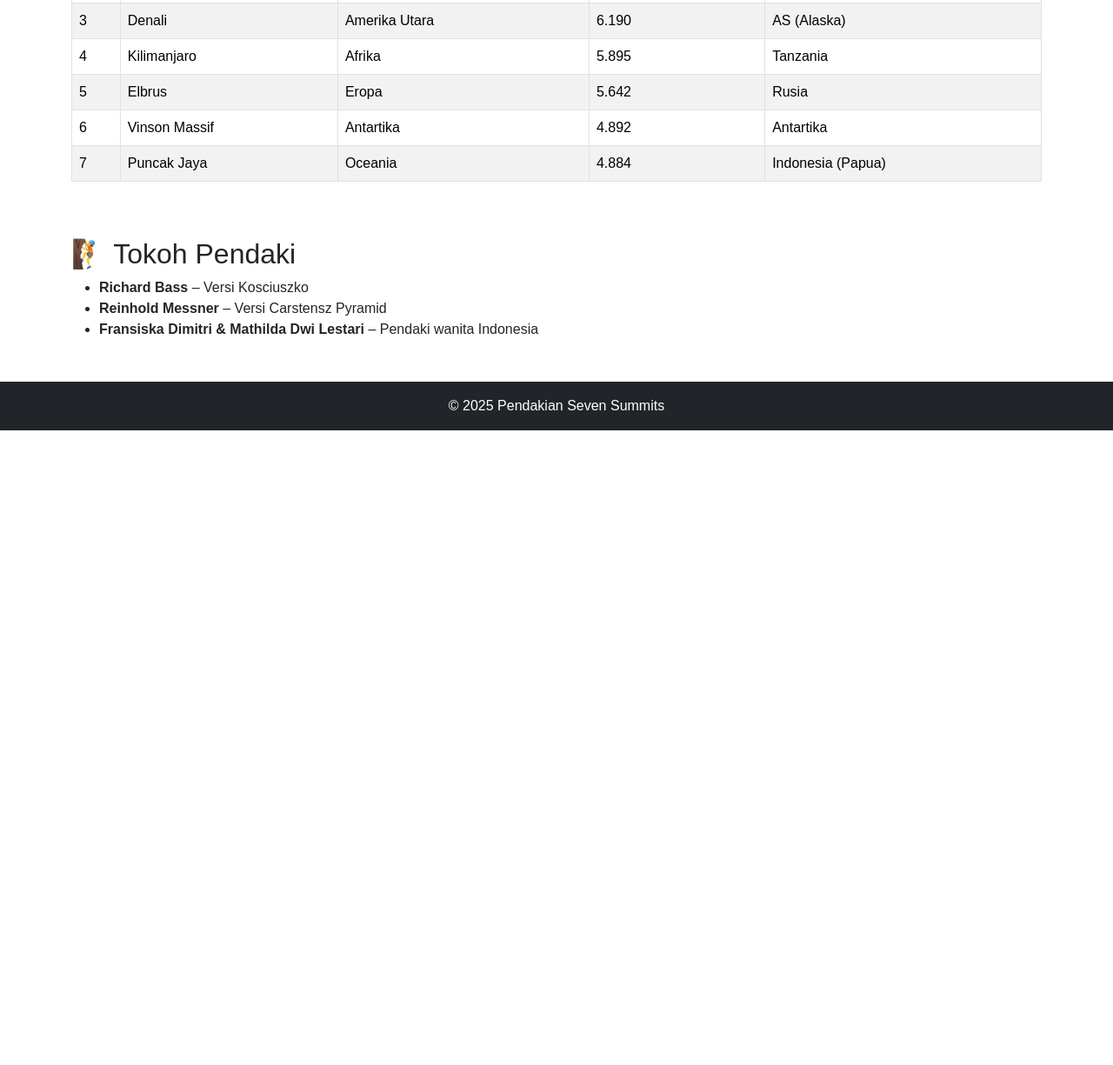
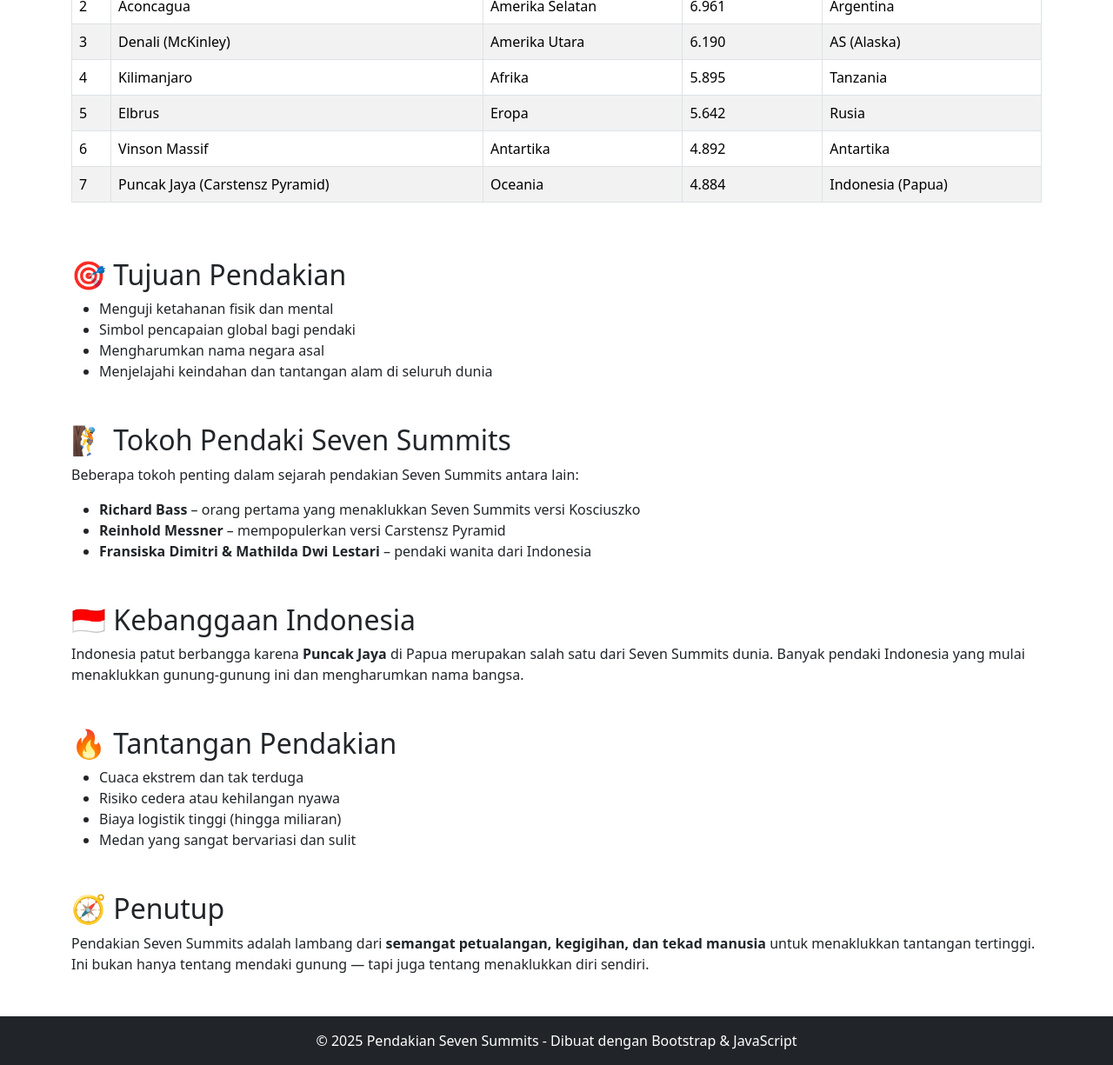
Before and after one commit to wignyo11/seven-summit, a plain HTML site: page index.html in a window 1280 px wide. Shown: the part 587-1812 px from the top of the page at 87% size. Before the commit the page ends 1082 px from the top, so only its background shows below. Drawn offline with nearby package versions, Linux system fonts and the light colour scheme.

Commit message:
Update index.html

```diff
--- a/index.html
+++ b/index.html
@@ -6,8 +6,6 @@
   <meta name="viewport" content="width=device-width, initial-scale=1">
   <!-- Bootstrap CSS -->
   <link href="https://cdn.jsdelivr.net/npm/bootstrap@5.3.3/dist/css/bootstrap.min.css" rel="stylesheet">
-  <!-- Custom CSS -->
-  <link href="css/style.css" rel="stylesheet">
 </head>
 <body>
 
@@ -15,18 +13,6 @@
   <nav class="navbar navbar-expand-lg navbar-dark bg-dark">
     <div class="container">
       <a class="navbar-brand" href="#">Seven Summits</a>
-      <button class="navbar-toggler" type="button" data-bs-toggle="collapse" data-bs-target="#navbarNav"
-              aria-controls="navbarNav" aria-expanded="false" aria-label="Toggle navigation">
-        <span class="navbar-toggler-icon"></span>
-      </button>
-      <div class="collapse navbar-collapse" id="navbarNav">
-        <ul class="navbar-nav ms-auto">
-          <li class="nav-item"><a class="nav-link" href="#apa-itu">Apa itu</a></li>
-          <li class="nav-item"><a class="nav-link" href="#daftar">Daftar</a></li>
-          <li class="nav-item"><a class="nav-link" href="#tokoh">Tokoh</a></li>
-          <li class="nav-item"><a class="nav-link" href="#kontak">Kontak</a></li>
-        </ul>
-      </div>
     </div>
   </nav>
 
@@ -36,54 +22,95 @@
     <p class="lead">Tantangan tertinggi dari 7 benua dunia</p>
   </header>
 
-  <!-- Konten Utama -->
+  <!-- Konten -->
   <main class="container my-5">
-    <!-- Seksi Apa itu Seven Summits -->
-    <section id="apa-itu" class="mb-5">
+    <section class="mb-5">
       <h2>🌍 Apa itu Seven Summits?</h2>
-      <p><strong>Seven Summits</strong> adalah sebutan untuk tujuh gunung tertinggi di masing-masing benua.</p>
+      <p>
+        <strong>Seven Summits</strong> adalah sebutan untuk tujuh gunung tertinggi di masing-masing dari tujuh benua di dunia.
+        Menyelesaikan pendakian ke ketujuh puncak ini adalah pencapaian luar biasa bagi para pendaki gunung.
+      </p>
     </section>
 
-    <!-- Daftar Gunung -->
-    <section id="daftar" class="mb-5">
+    <section class="mb-5">
       <h2>📌 Daftar Gunung Seven Summits</h2>
       <div class="table-responsive">
         <table class="table table-bordered table-striped">
           <thead class="table-dark">
-            <tr><th>#</th><th>Gunung</th><th>Benua</th><th>Tinggi (m)</th><th>Negara</th></tr>
+            <tr>
+              <th>#</th>
+              <th>Gunung</th>
+              <th>Benua</th>
+              <th>Tinggi (m)</th>
+              <th>Negara</th>
+            </tr>
           </thead>
           <tbody>
             <tr><td>1</td><td>Everest</td><td>Asia</td><td>8.848</td><td>Nepal/Tibet</td></tr>
             <tr><td>2</td><td>Aconcagua</td><td>Amerika Selatan</td><td>6.961</td><td>Argentina</td></tr>
-            <tr><td>3</td><td>Denali</td><td>Amerika Utara</td><td>6.190</td><td>AS (Alaska)</td></tr>
+            <tr><td>3</td><td>Denali (McKinley)</td><td>Amerika Utara</td><td>6.190</td><td>AS (Alaska)</td></tr>
             <tr><td>4</td><td>Kilimanjaro</td><td>Afrika</td><td>5.895</td><td>Tanzania</td></tr>
             <tr><td>5</td><td>Elbrus</td><td>Eropa</td><td>5.642</td><td>Rusia</td></tr>
             <tr><td>6</td><td>Vinson Massif</td><td>Antartika</td><td>4.892</td><td>Antartika</td></tr>
-            <tr><td>7</td><td>Puncak Jaya</td><td>Oceania</td><td>4.884</td><td>Indonesia (Papua)</td></tr>
+            <tr><td>7</td><td>Puncak Jaya (Carstensz Pyramid)</td><td>Oceania</td><td>4.884</td><td>Indonesia (Papua)</td></tr>
           </tbody>
         </table>
       </div>
     </section>
 
-    <!-- Tokoh Pendaki -->
-    <section id="tokoh" class="mb-5">
-      <h2>🧗 Tokoh Pendaki</h2>
+    <section class="mb-5">
+      <h2>🎯 Tujuan Pendakian</h2>
       <ul>
-        <li><strong>Richard Bass</strong> – Versi Kosciuszko</li>
-        <li><strong>Reinhold Messner</strong> – Versi Carstensz Pyramid</li>
-        <li><strong>Fransiska Dimitri & Mathilda Dwi Lestari</strong> – Pendaki wanita Indonesia</li>
+        <li>Menguji ketahanan fisik dan mental</li>
+        <li>Simbol pencapaian global bagi pendaki</li>
+        <li>Mengharumkan nama negara asal</li>
+        <li>Menjelajahi keindahan dan tantangan alam di seluruh dunia</li>
       </ul>
+    </section>
+
+    <section class="mb-5">
+      <h2>🧗 Tokoh Pendaki Seven Summits</h2>
+      <p>Beberapa tokoh penting dalam sejarah pendakian Seven Summits antara lain:</p>
+      <ul>
+        <li><strong>Richard Bass</strong> – orang pertama yang menaklukkan Seven Summits versi Kosciuszko</li>
+        <li><strong>Reinhold Messner</strong> – mempopulerkan versi Carstensz Pyramid</li>
+        <li><strong>Fransiska Dimitri & Mathilda Dwi Lestari</strong> – pendaki wanita dari Indonesia</li>
+      </ul>
+    </section>
+
+    <section class="mb-5">
+      <h2>🇮🇩 Kebanggaan Indonesia</h2>
+      <p>
+        Indonesia patut berbangga karena <strong>Puncak Jaya</strong> di Papua merupakan salah satu dari Seven Summits dunia.
+        Banyak pendaki Indonesia yang mulai menaklukkan gunung-gunung ini dan mengharumkan nama bangsa.
+      </p>
+    </section>
+
+    <section class="mb-5">
+      <h2>🔥 Tantangan Pendakian</h2>
+      <ul>
+        <li>Cuaca ekstrem dan tak terduga</li>
+        <li>Risiko cedera atau kehilangan nyawa</li>
+        <li>Biaya logistik tinggi (hingga miliaran)</li>
+        <li>Medan yang sangat bervariasi dan sulit</li>
+      </ul>
+    </section>
+
+    <section class="mb-5">
+      <h2>🧭 Penutup</h2>
+      <p>
+        Pendakian Seven Summits adalah lambang dari <strong>semangat petualangan, kegigihan, dan tekad manusia</strong>
+        untuk menaklukkan tantangan tertinggi. Ini bukan hanya tentang mendaki gunung — tapi juga tentang menaklukkan diri sendiri.
+      </p>
     </section>
   </main>
 
   <!-- Footer -->
-  <footer class="bg-dark text-white text-center py-3" id="kontak">
-    &copy; 2025 Pendakian Seven Summits
+  <footer class="bg-dark text-white text-center py-3">
+    &copy; 2025 Pendakian Seven Summits - Dibuat dengan Bootstrap & JavaScript
   </footer>
 
-  <!-- Bootstrap JS -->
+  <!-- Bootstrap JS (opsional) -->
   <script src="https://cdn.jsdelivr.net/npm/bootstrap@5.3.3/dist/js/bootstrap.bundle.min.js"></script>
-  <!-- Custom JS -->
-  <script src="js/script.js"></script>
 </body>
 </html>
```
